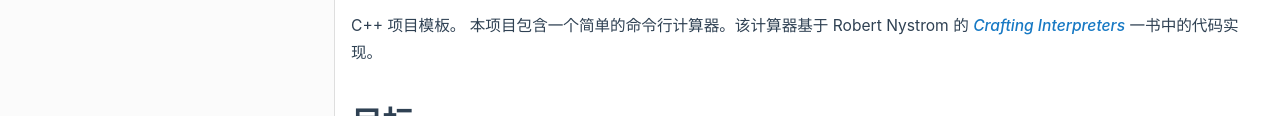
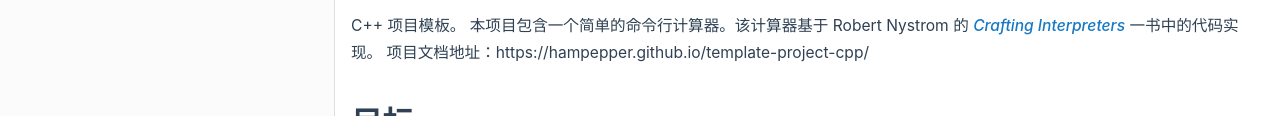
Before and after one commit to HamPepper/template-project-cpp, a plain HTML site: page index.html in a window 1280 px wide. Shown: the part 462-578 px from the top of the page. Drawn offline with Linux system fonts and the light colour scheme; a script that the page names is missing.

Commit message:
Deploying to gh-pages from @ HamPepper/template-project-cpp@38d676416b4f0f1cd50c0a2db454ccb241cd6787 🚀

```diff
--- a/index.html
+++ b/index.html
@@ -97,7 +97,7 @@ $(function(){initNavTree('index.html',''); initResizable(); });
 </div><!--header-->
 <div class="contents">
 <div class="textblock"><p><a class="anchor" id="md_README"></a> <a href="https://github.com/HamPepper/template-project-cpp/actions?query=workflow%3ACI"><img src="https://github.com/HamPepper/template-project-cpp/actions/workflows/main.yml/badge.svg" alt="github CI 状态" style="pointer-events: none;" class="inline"/></a></p>
-<p>C++ 项目模板。 本项目包含一个简单的命令行计算器。该计算器基于 Robert Nystrom 的 <a href="https://craftinginterpreters.com/"><em>Crafting Interpreters</em></a> 一书中的代码实现。</p>
+<p>C++ 项目模板。 本项目包含一个简单的命令行计算器。该计算器基于 Robert Nystrom 的 <a href="https://craftinginterpreters.com/"><em>Crafting Interpreters</em></a> 一书中的代码实现。 项目文档地址：https://hampepper.github.io/template-project-cpp/</p>
 <h1><a class="anchor" id="autotoc_md1"></a>
 目标</h1>
 <ul>
```
